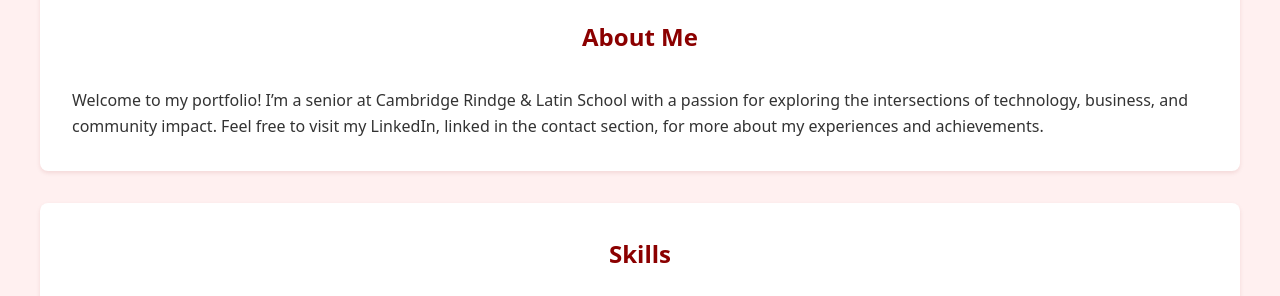
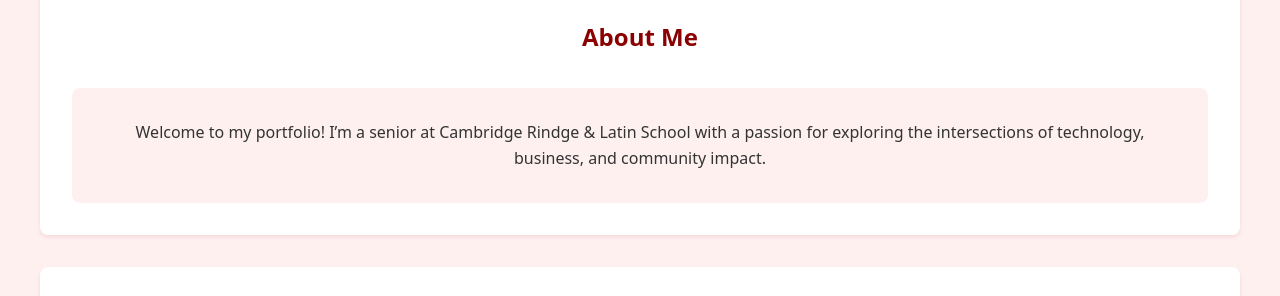
Before and after one commit to EgalJ/Portfolio-3.0, a website: page index.html in a window 1280 px wide. Shown: the part 302-598 px from the top of the page. Drawn offline with Linux system fonts and the light colour scheme.

Commit message:
Added the border for my about me section

```diff
--- a/index.html
+++ b/index.html
@@ -23,9 +23,12 @@
           <img src="logo.png" alt="Egal Jama" class="profile-image">
         </div>
         <h2>About Me</h2>
+        <div class="project-card">
+
         <div class="about-content">
-          <p>Welcome to my portfolio! I’m a senior at Cambridge Rindge & Latin School with a passion for exploring the intersections of technology, business, and community impact. Feel free to visit my LinkedIn, linked in the contact section, for more about my experiences and achievements.</p>
+          <p>Welcome to my portfolio! I’m a senior at Cambridge Rindge & Latin School with a passion for exploring the intersections of technology, business, and community impact.</p>
         </div>
+      </div>
       </section>
 
       <section id="skills" class="section">
--- a/styles.css
+++ b/styles.css
@@ -22,6 +22,7 @@ nav {
   box-shadow: 0 2px 4px rgba(139,0,0,0.1);
   z-index: 1000;
 }
+
 
 nav a {
   margin: 0 1rem;
@@ -67,6 +68,7 @@ h3 {
   margin: 0 auto;
   text-align: center;
   font-size: 1.1rem;
+
 }
 
 .skills-grid {
```
